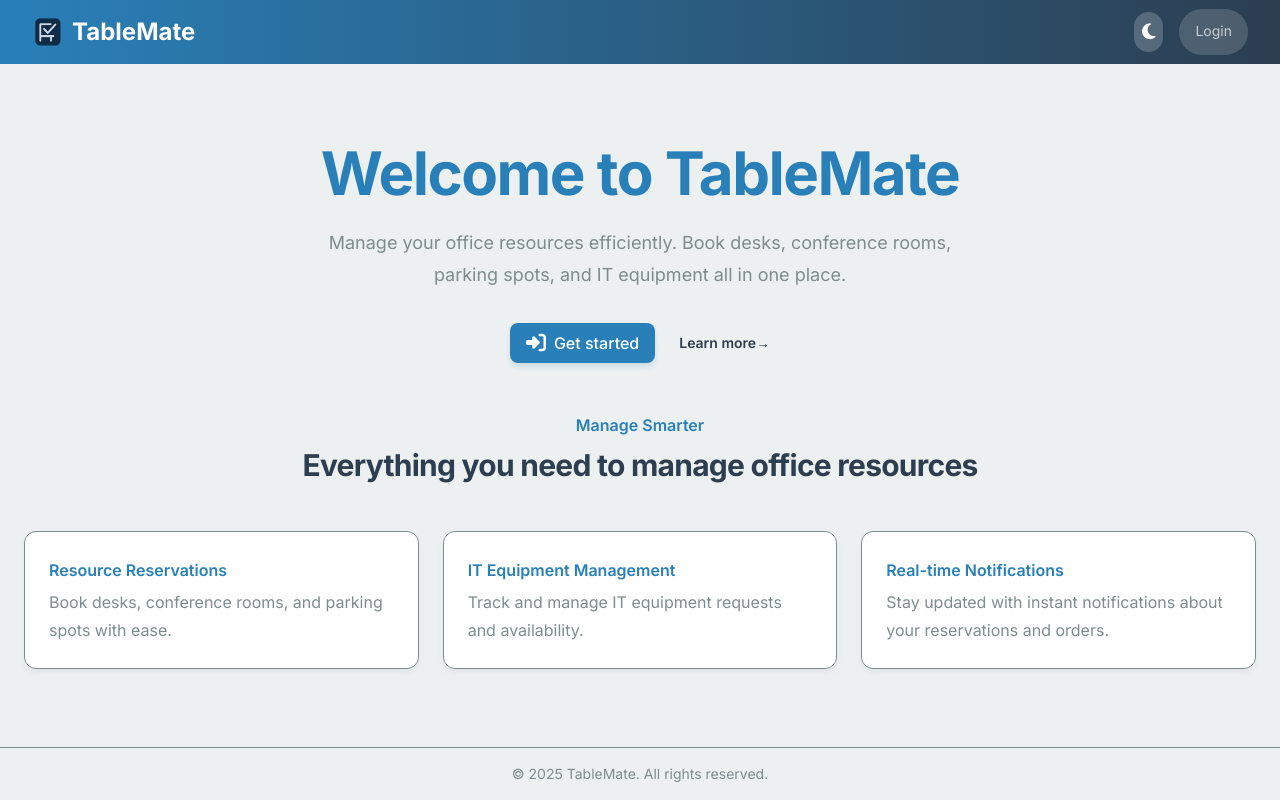
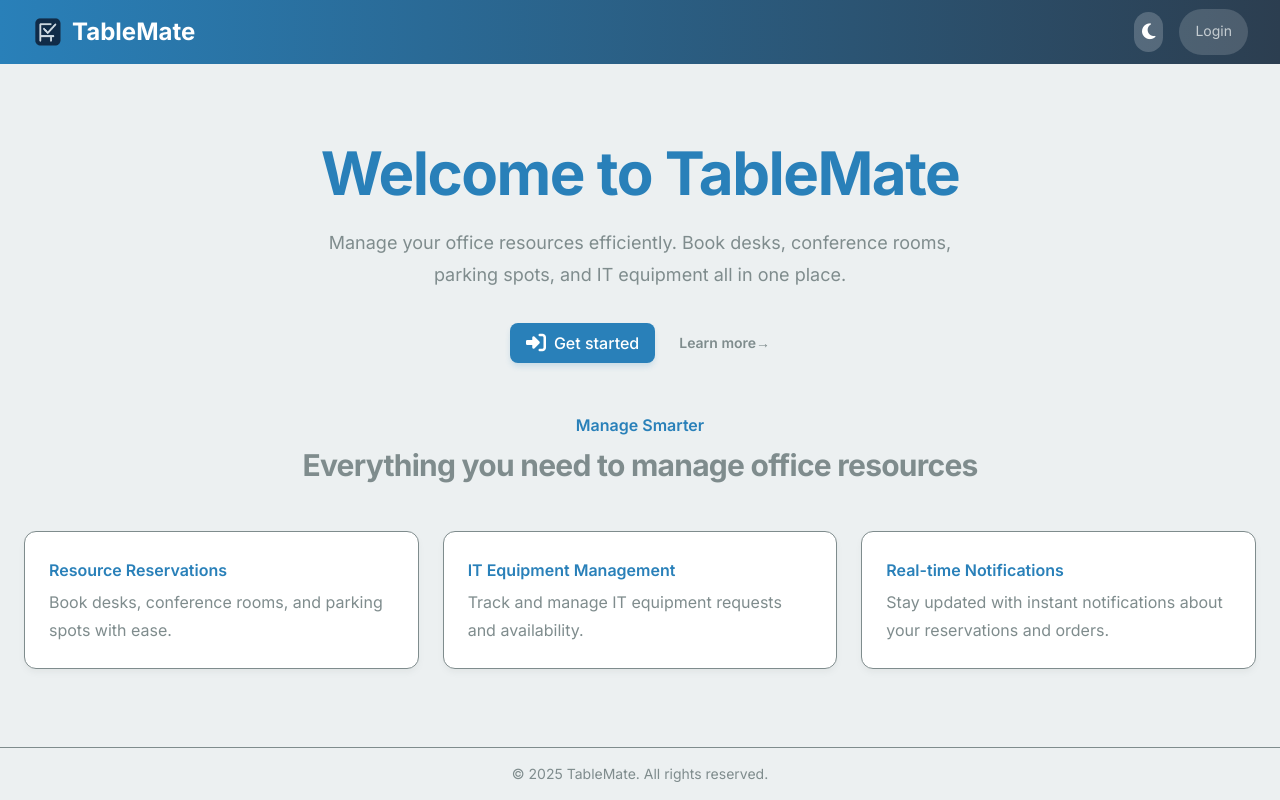
Before and after one commit to frogalo/tablemate, a Next.js app: page / in a window 1280 px wide. Built offline with nearby package versions, Linux system fonts and the light colour scheme.

Commit message:
nav visibility fix

```diff
--- a/src/app/page.js
+++ b/src/app/page.js
@@ -20,7 +20,7 @@ export default function Home() {
                         <i className="fa fa-sign-in-alt text-xl mr-2"></i>
                         Get started
                     </Link>
-                    <Link href="/about" className="text-sm font-semibold leading-6 text-secondary inline-flex items-center">
+                    <Link href="/about" className="text-sm font-semibold leading-6 text-neutral inline-flex items-center">
                         Learn more <span aria-hidden="true">→</span>
                     </Link>
                 </div>
@@ -32,7 +32,7 @@ export default function Home() {
                     <h2 className="text-base font-semibold leading-7 text-primary">
                         Manage Smarter
                     </h2>
-                    <p className="mt-2 text-3xl font-bold tracking-tight text-secondary">
+                    <p className="mt-2 text-3xl font-bold tracking-tight text-neutral">
                         Everything you need to manage office resources
                     </p>
                 </div>
--- a/src/globals.css
+++ b/src/globals.css
@@ -85,9 +85,9 @@ body {
 }
 
 .nav-link-active {
-    color: var(--light);
+    color: var(--accent);
     opacity: 1;
-    border-bottom-color: var(--light);
+    border-bottom-color: var(--accent);
 }
 
 .card {
@@ -144,6 +144,7 @@ body {
 .text-secondary {
     color: var(--secondary);
 }
+
 
 .text-neutral {
     color: var(--neutral);
```
